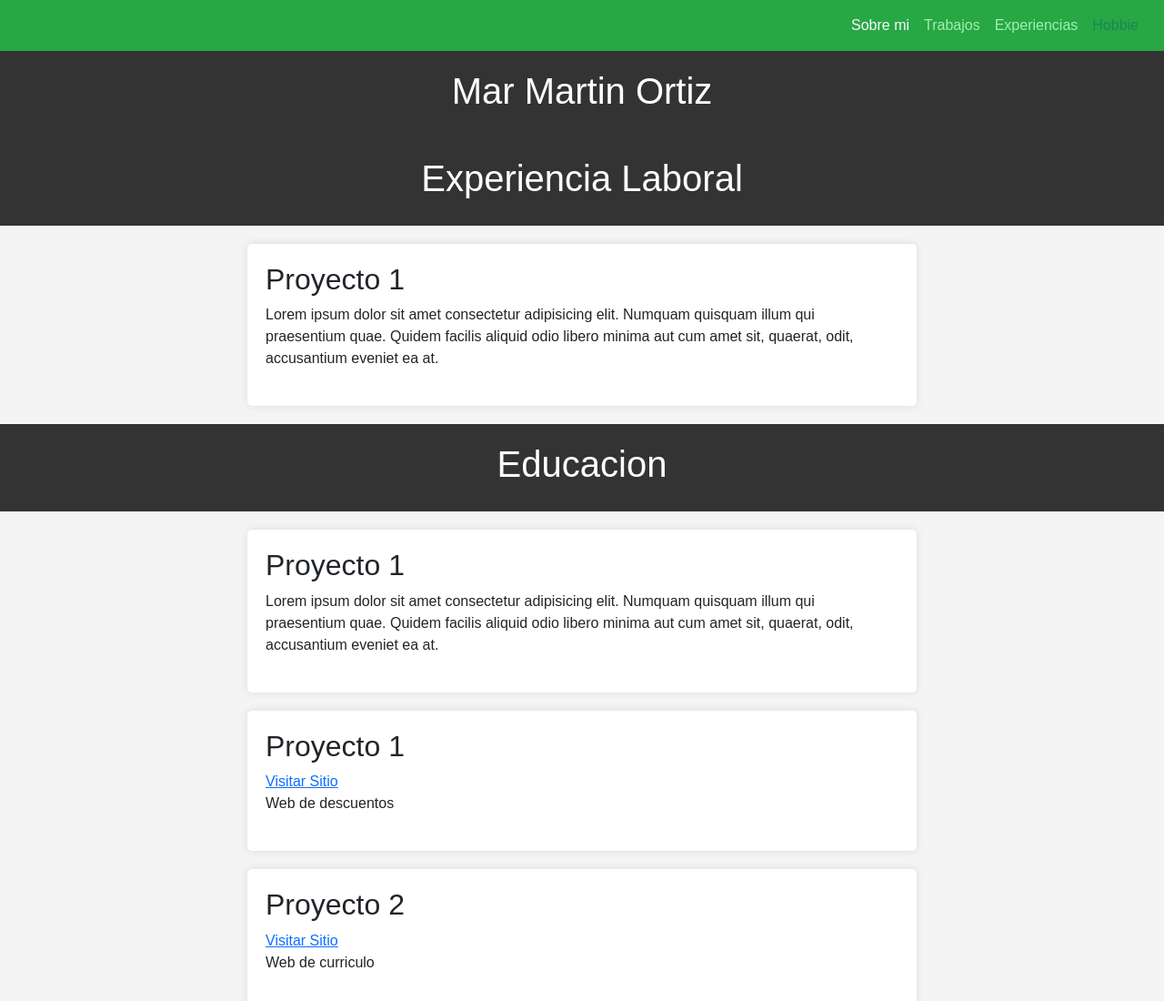
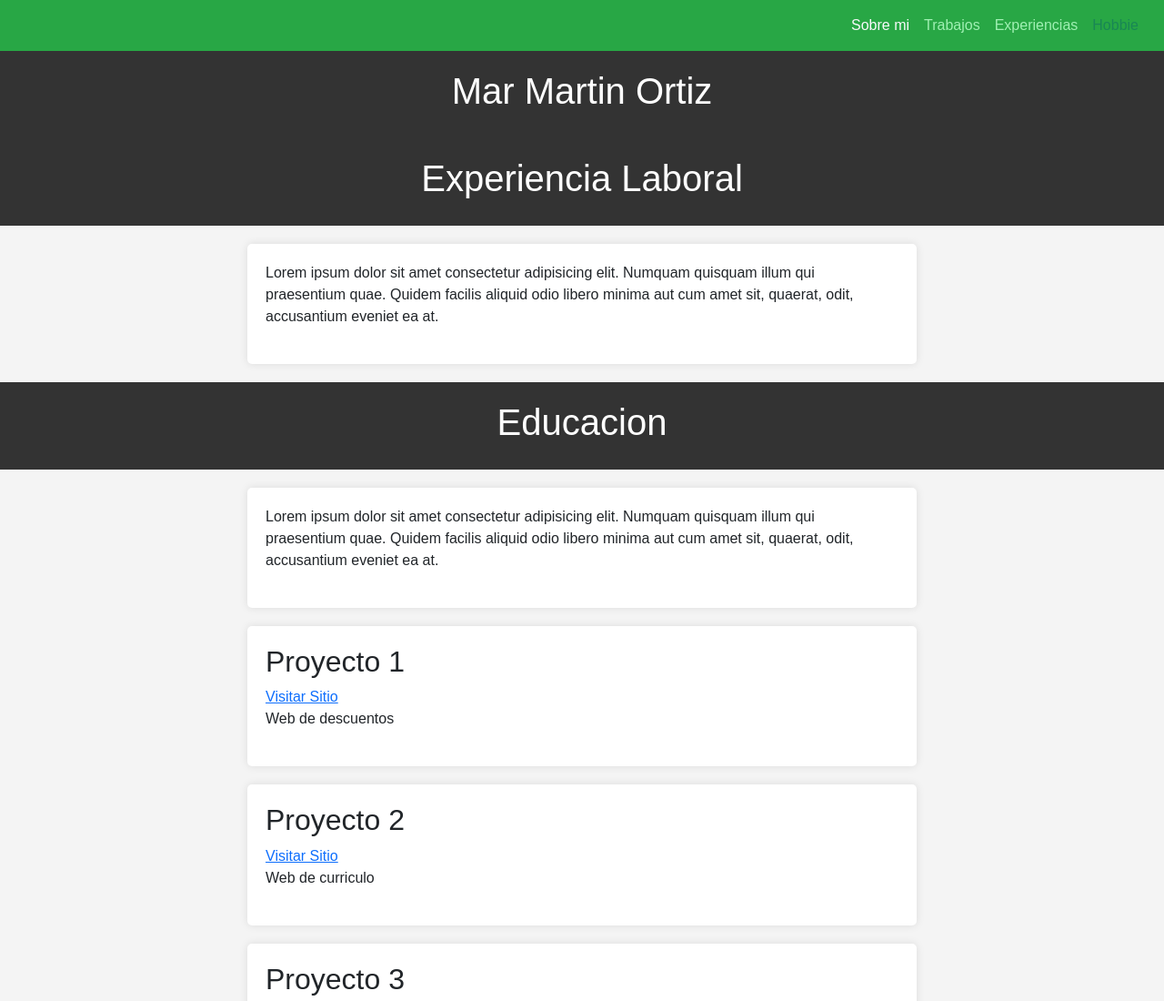
Before and after one commit to dyhozza/portafolio.github.io, a plain HTML site: page index.html in a window 1280 px wide. Shown: the top 1100 px of the page at 91% size. Drawn offline with nearby package versions, Linux system fonts and the light colour scheme.

Commit message:
Update index.html

```diff
--- a/index.html
+++ b/index.html
@@ -91,7 +91,6 @@
    </header>
      <div class="container">
         <section>
-            <h2>Proyecto 1</h2>
             <div class="project">
                  <p> Lorem ipsum dolor sit amet consectetur adipisicing elit. Numquam quisquam illum qui praesentium quae. Quidem facilis aliquid odio libero minima aut cum amet sit, quaerat, odit, accusantium eveniet ea at.</p>
             </div>
@@ -102,7 +101,6 @@
    </header>
      <div class="container">
         <section>
-            <h2>Proyecto 1</h2>
             <div class="project">
                  <p> Lorem ipsum dolor sit amet consectetur adipisicing elit. Numquam quisquam illum qui praesentium quae. Quidem facilis aliquid odio libero minima aut cum amet sit, quaerat, odit, accusantium eveniet ea at.</p>
             </div>
```
